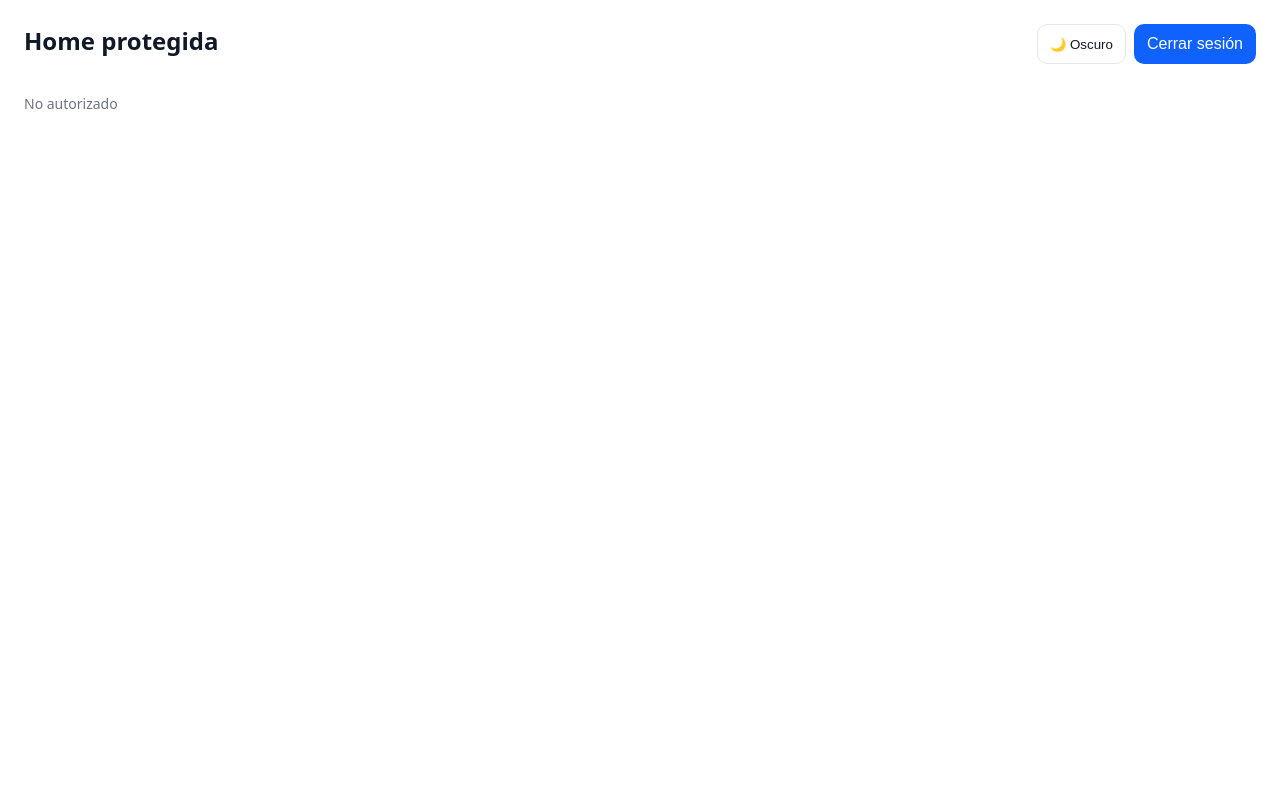
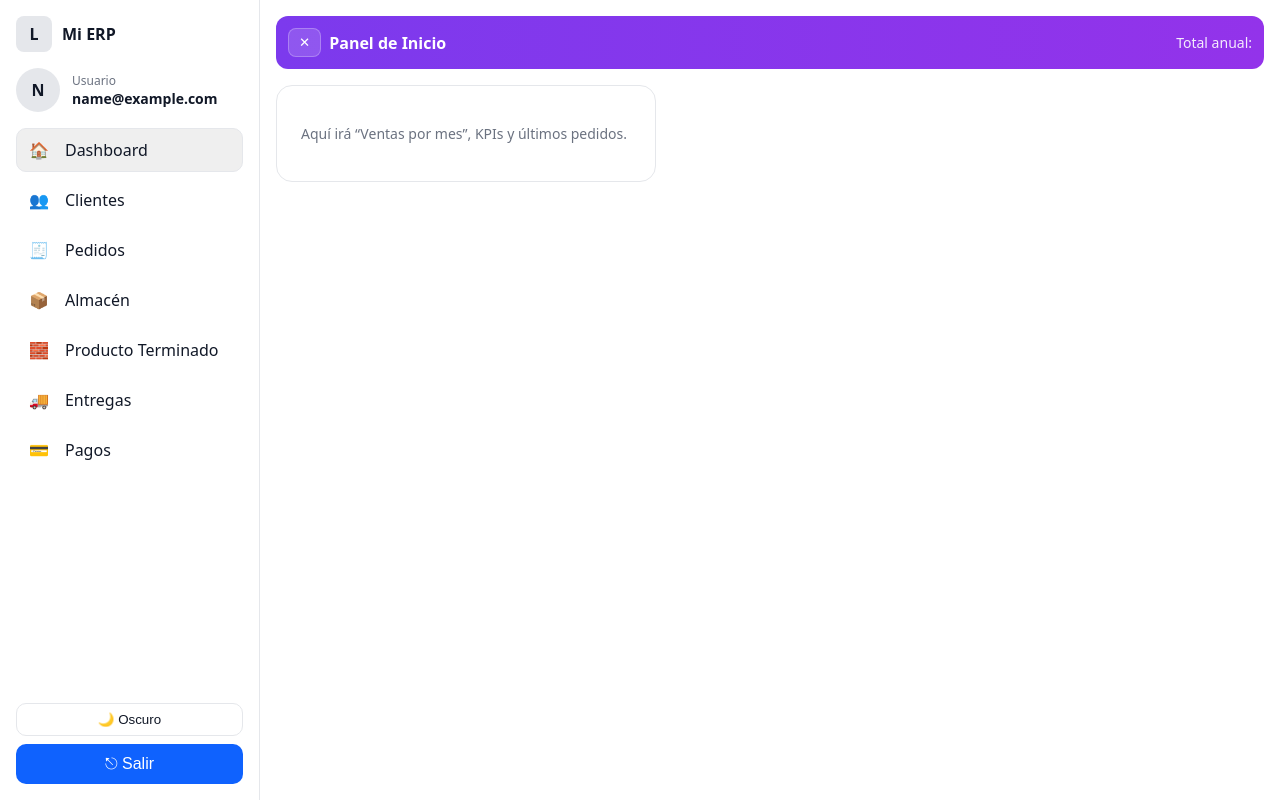
Before and after one commit to vikdir134/Login, a React (Vite) app in the folder frontend/: page /app in a window 1280 px wide. Before the commit this address led to /. Built offline with nearby package versions, Linux system fonts and the light colour scheme; no server answers; sample sign-in values are in the browser's storage.

Commit message:
Respaldo 2

```diff
--- a/frontend/src/App.jsx
+++ b/frontend/src/App.jsx
@@ -1,21 +1,40 @@
 import { Routes, Route, Navigate } from 'react-router-dom'
 import Login from './pages/Login'
-import Home from './pages/Home'
 import ProtectedRoute from './components/ProtectedRoute'
+
+import DashboardLayout from './layouts/DashboardLayout'
+import Dashboard from './pages/Dashboard'
+import Clientes from './pages/Clientes'
+import Pedidos from './pages/Pedidos'
+import Almacen from './pages/Almacen'
+import ProductoTerminado from './pages/ProductoTerminado'
+import Entregas from './pages/Entregas'
+import Pagos from './pages/Pagos'
 
 export default function App() {
   return (
     <Routes>
       <Route path="/login" element={<Login />} />
+
       <Route
-        path="/"
+        path="/app"
         element={
           <ProtectedRoute>
-            <Home />
+            <DashboardLayout />
           </ProtectedRoute>
         }
-      />
-      <Route path="*" element={<Navigate to="/" replace />} />
+      >
+        <Route index element={<Dashboard />} />
+        <Route path="clientes" element={<Clientes />} />
+        <Route path="pedidos" element={<Pedidos />} />
+        <Route path="almacen" element={<Almacen />} />
+        <Route path="producto-terminado" element={<ProductoTerminado />} />
+        <Route path="entregas" element={<Entregas />} />
+        <Route path="pagos" element={<Pagos />} />
+      </Route>
+
+      <Route path="/" element={<Navigate to="/app" replace />} />
+      <Route path="*" element={<Navigate to="/app" replace />} />
     </Routes>
   )
 }
--- /dev/null
+++ b/frontend/src/components/Sidebar.jsx
@@ -0,0 +1,87 @@
+import { NavLink } from 'react-router-dom'
+import { useTheme } from '../theme/ThemeProvider'
+import { getUserFromToken, getInitials } from '../utils/auth'
+
+const nav = [
+  { to: '/app', label: 'Dashboard', icon: '🏠', end: true },
+  { to: '/app/clientes', label: 'Clientes', icon: '👥' },
+  { to: '/app/pedidos', label: 'Pedidos', icon: '🧾' },
+  { to: '/app/almacen', label: 'Almacén', icon: '📦' },
+  { to: '/app/producto-terminado', label: 'Producto Terminado', icon: '🧱' },
+  { to: '/app/entregas', label: 'Entregas', icon: '🚚' },
+  { to: '/app/pagos', label: 'Pagos', icon: '💳' },
+]
+
+export default function Sidebar({ collapsed = false, onLogout }) {
+  const { theme, toggle } = useTheme()
+  const user = getUserFromToken()
+
+  const w = collapsed ? 76 : 260
+  const hide = collapsed ? { display: 'none' } : {}
+
+  return (
+    <aside style={{
+      width: w, minHeight: '100vh',
+      borderRight: '1px solid var(--card)',
+      padding: 16, display: 'flex', flexDirection: 'column', gap: 16,
+      transition: 'width .2s ease'
+    }}>
+      {/* Marca */}
+      <div style={{ display: 'flex', alignItems: 'center', gap: 10 }}>
+        <div style={{
+          width: 36, height: 36, borderRadius: 8, background: 'var(--card)',
+          display: 'grid', placeItems: 'center', fontWeight: 700
+        }}>
+          L
+        </div>
+        <strong style={hide}>Mi ERP</strong>
+      </div>
+
+      {/* Usuario */}
+      <div style={{ display: 'flex', alignItems: 'center', gap: 12 }}>
+        <div style={{
+          width: 44, height: 44, borderRadius: '50%',
+          background: 'var(--card)', display: 'grid', placeItems: 'center', fontWeight: 700
+        }}>
+          {getInitials(user?.email)}
+        </div>
+        <div style={{ display: 'grid', ...hide }}>
+          <span className="muted" style={{ fontSize: 12 }}>Usuario</span>
+          <strong style={{ fontSize: 14 }}>{user?.email || 'usuario'}</strong>
+        </div>
+      </div>
+
+      {/* Navegación */}
+      <nav style={{ display: 'grid', gap: 6 }}>
+        {nav.map(item => (
+          <NavLink
+            key={item.to}
+            to={item.to}
+            end={item.end}
+            className={({ isActive }) =>
+              'nav-item' + (isActive ? ' nav-item--active' : '')
+            }
+            title={item.label}
+            style={{ justifyContent: 'flex-start' }}
+          >
+            <span style={{ marginRight: collapsed ? 0 : 8 }}>{item.icon}</span>
+            {!collapsed && item.label}
+          </NavLink>
+        ))}
+      </nav>
+
+      <div style={{ flex: 1 }} />
+
+      {/* Acciones */}
+      <div style={{ display: 'grid', gap: 8 }}>
+        <button type="button" className="btn-secondary" onClick={toggle} title="Cambiar tema">
+          {theme === 'dark' ? '☀️' : '🌙'} {!collapsed && (theme === 'dark' ? 'Claro' : 'Oscuro')}
+        </button>
+
+        <button type="button" className="btn" onClick={onLogout} title="Cerrar sesión" style={{ width: '100%' }}>
+          ⎋ {!collapsed && 'Salir'}
+        </button>
+      </div>
+    </aside>
+  )
+}
--- a/frontend/src/index.css
+++ b/frontend/src/index.css
@@ -85,3 +85,20 @@ input {
 /* Mensajes */
 .error { color: #dc2626; margin: 8px 0 12px; font-size: 14px; }
 .muted { color: var(--muted); font-size: 14px; }
+
+.nav-item {
+  display: flex;
+  align-items: center;
+  gap: 8px;
+  padding: 10px 12px;
+  border-radius: 10px;
+  color: var(--text);
+  text-decoration: none;
+  border: 1px solid transparent;
+}
+.nav-item:hover { background: rgba(127,127,127,0.08); }
+.dark .nav-item:hover { background: rgba(255,255,255,0.06); }
+.nav-item--active {
+  border: 1px solid var(--card);
+  background: rgba(127,127,127,0.12);
+}
--- /dev/null
+++ b/frontend/src/layouts/DashboardLayout.jsx
@@ -0,0 +1,53 @@
+import { useState } from 'react'
+import { Outlet, useNavigate } from 'react-router-dom'
+import Sidebar from '../components/Sidebar'
+
+export default function DashboardLayout() {
+  const [collapsed, setCollapsed] = useState(false)
+  const navigate = useNavigate()
+
+  const handleLogout = () => {
+    localStorage.removeItem('token')
+    navigate('/login')
+  }
+
+  return (
+    <div style={{ display: 'flex', minHeight: '100vh' }}>
+      <Sidebar collapsed={collapsed} onLogout={handleLogout} />
+
+      <main style={{ flex: 1, padding: 16 }}>
+        <header style={{
+          display: 'flex', alignItems: 'center', justifyContent: 'space-between',
+          padding: 12, borderRadius: 12, marginBottom: 16,
+          background: 'linear-gradient(90deg, #7c3aed, #9333ea)', color: 'white'
+        }}>
+          <div style={{ display: 'flex', alignItems: 'center', gap: 8 }}>
+            <button
+              type="button"
+              onClick={() => setCollapsed(v => !v)}
+              style={{
+                background: 'rgba(255,255,255,.15)',
+                border: '1px solid rgba(255,255,255,.25)',
+                color: 'white',
+                padding: '6px 10px',
+                borderRadius: 8,
+                cursor: 'pointer'
+              }}
+              title={collapsed ? 'Mostrar barra' : 'Ocultar barra'}
+            >
+              {collapsed ? '☰' : '✕'}
+            </button>
+            <strong>Panel de Inicio</strong>
+          </div>
+
+          {/* AQUÍ: KPIs/totales (SELECTs de ejemplo)
+             SELECT SUM(total) AS total_anual FROM ventas WHERE YEAR(fecha)=YEAR(CURDATE());
+          */}
+          <span style={{ opacity: .9, fontSize: 14 }}>Total anual: {/* valor dinámico */}</span>
+        </header>
+
+        <Outlet />
+      </main>
+    </div>
+  )
+}
--- /dev/null
+++ b/frontend/src/pages/Almacen.jsx
@@ -0,0 +1,14 @@
+export default function Almacen() {
+  return (
+    <section className="card">
+      <h3 style={{ marginTop: 0 }}>Almacén</h3>
+      {/* AQUÍ (ejemplo SELECT):
+         SELECT id, codigo, descripcion, stock, unidad
+         FROM almacen
+         ORDER BY descripcion
+         LIMIT 50;
+      */}
+      <p className="muted">Contenido de Almacén (placeholder)…</p>
+    </section>
+  )
+}
--- /dev/null
+++ b/frontend/src/pages/Clientes.jsx
@@ -0,0 +1,11 @@
+export default function Clientes() {
+  return (
+    <section className="card">
+      <h3 style={{ marginTop: 0 }}>Clientes</h3>
+      {/* AQUÍ: tabla de clientes.
+         SELECT id, nombre, ruc, email, estado FROM clientes ORDER BY nombre LIMIT 50;
+      */}
+      <p className="muted">Listado de clientes…</p>
+    </section>
+  )
+}
--- /dev/null
+++ b/frontend/src/pages/Dashboard.jsx
@@ -0,0 +1,17 @@
+export default function Dashboard() {
+  return (
+    <section>
+      {/* AQUÍ: filtros de fecha, tarjetas de KPIs, y la gráfica principal */}
+      {/* Ejemplo de consulta que luego moverás al backend:
+         SELECT MONTH(fecha) AS mes, SUM(total) AS ventas
+         FROM ventas
+         WHERE fecha BETWEEN ? AND ?
+         GROUP BY MONTH(fecha)
+         ORDER BY MONTH(fecha);
+      */}
+      <div className="card">
+        <p className="muted">Aquí irá “Ventas por mes”, KPIs y últimos pedidos.</p>
+      </div>
+    </section>
+  )
+}
--- /dev/null
+++ b/frontend/src/pages/Entregas.jsx
@@ -0,0 +1,14 @@
+export default function Entregas() {
+  return (
+    <section className="card">
+      <h3 style={{ marginTop: 0 }}>Entregas</h3>
+      {/* AQUÍ (ejemplo SELECT):
+         SELECT id, pedido_id, fecha_entrega, estado
+         FROM entregas
+         ORDER BY fecha_entrega DESC
+         LIMIT 50;
+      */}
+      <p className="muted">Contenido de Entregas (placeholder)…</p>
+    </section>
+  )
+}
--- /dev/null
+++ b/frontend/src/pages/Pagos.jsx
@@ -0,0 +1,14 @@
+export default function Pagos() {
+  return (
+    <section className="card">
+      <h3 style={{ marginTop: 0 }}>Pagos</h3>
+      {/* AQUÍ (ejemplo SELECT):
+         SELECT id, cliente, fecha, monto, metodo, estado
+         FROM pagos
+         ORDER BY fecha DESC
+         LIMIT 50;
+      */}
+      <p className="muted">Contenido de Pagos (placeholder)…</p>
+    </section>
+  )
+}
--- /dev/null
+++ b/frontend/src/pages/Pedidos.jsx
@@ -0,0 +1,11 @@
+export default function Pedidos() {
+  return (
+    <section className="card">
+      <h3 style={{ marginTop: 0 }}>Pedidos</h3>
+      {/* AQUÍ: tabla de pedidos con estado.
+         SELECT id, cliente, fecha, estado, total FROM pedidos ORDER BY fecha DESC LIMIT 50;
+      */}
+      <p className="muted">Listado de pedidos…</p>
+    </section>
+  )
+}
--- /dev/null
+++ b/frontend/src/pages/ProductoTerminado.jsx
@@ -0,0 +1,14 @@
+export default function ProductoTerminado() {
+  return (
+    <section className="card">
+      <h3 style={{ marginTop: 0 }}>Producto Terminado</h3>
+      {/* AQUÍ (ejemplo SELECT):
+         SELECT id, nombre, lote, fecha, cantidad
+         FROM producto_terminado
+         ORDER BY fecha DESC
+         LIMIT 50;
+      */}
+      <p className="muted">Contenido de Producto Terminado (placeholder)…</p>
+    </section>
+  )
+}
--- /dev/null
+++ b/frontend/src/utils/auth.js
@@ -0,0 +1,24 @@
+// utils/auth.js
+
+// Obtiene datos del token guardado en localStorage
+export function getUserFromToken() {
+  const token = localStorage.getItem("token");
+  if (!token) return null;
+
+  try {
+    const [, payload] = token.split(".");
+    const decoded = JSON.parse(atob(payload));
+    return decoded; // { id, email, ... }
+  } catch (e) {
+    console.error("Token inválido", e);
+    return null;
+  }
+}
+
+// Saca iniciales del email o nombre
+export function getInitials(nameOrEmail) {
+  if (!nameOrEmail) return "";
+  const name = nameOrEmail.split("@")[0]; // antes del @
+  const parts = name.split(/[\s._-]+/);
+  return parts.map((p) => p.charAt(0).toUpperCase()).join("");
+}
```
